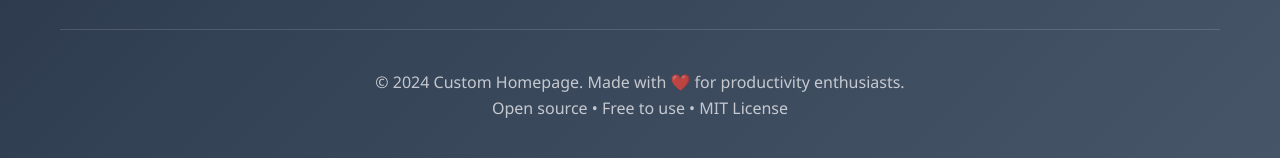
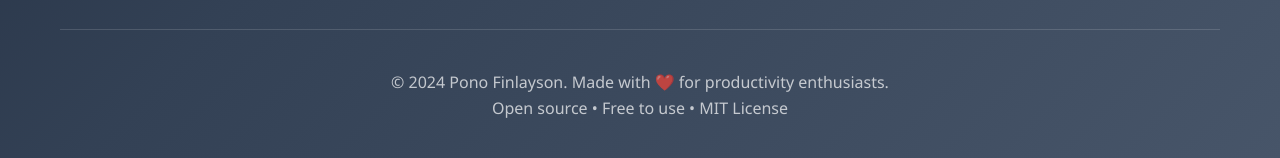
Before and after one commit to ponofinlayson-web/cursor, a browser extension: page website-template.html in a window 1280 px wide. Shown: the part 1575-1733 px from the top of the page. Drawn offline with Linux system fonts and the light colour scheme.

Commit message:
Release v1.1.0 - Updated author to Pono Finlayson, added edit functionality, GitHub signing setup

```diff
--- a/package.json
+++ b/package.json
@@ -19,7 +19,7 @@
     "edge",
     "firefox"
   ],
-  "author": "Custom Homepage",
+  "author": "Pono Finlayson",
   "license": "MIT",
   "repository": {
     "type": "git",
--- a/website-template.html
+++ b/website-template.html
@@ -223,7 +223,7 @@
         </div>
 
         <div class="footer">
-            <p>&copy; 2024 Custom Homepage. Made with ❤️ for productivity enthusiasts.</p>
+            <p>&copy; 2024 Pono Finlayson. Made with ❤️ for productivity enthusiasts.</p>
             <p>Open source • Free to use • MIT License</p>
         </div>
     </div>
```
Also changed, not shown: .github/workflows/release.yml (added), README.md, dist/index2.html (deleted), 1 other file.
